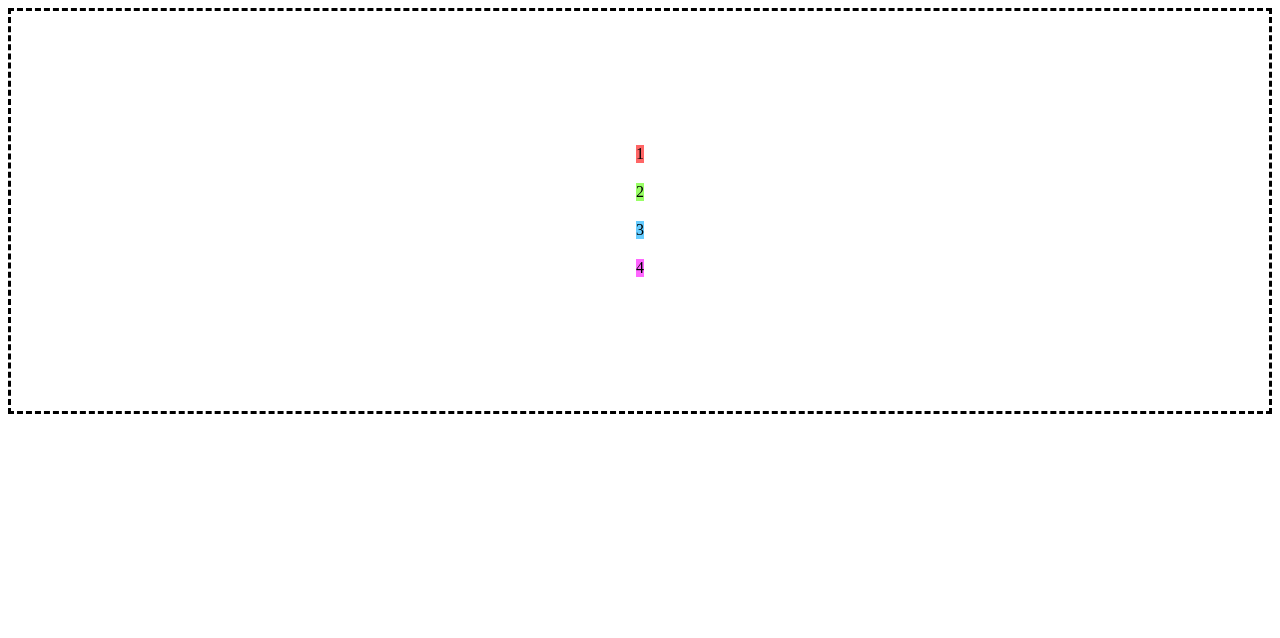
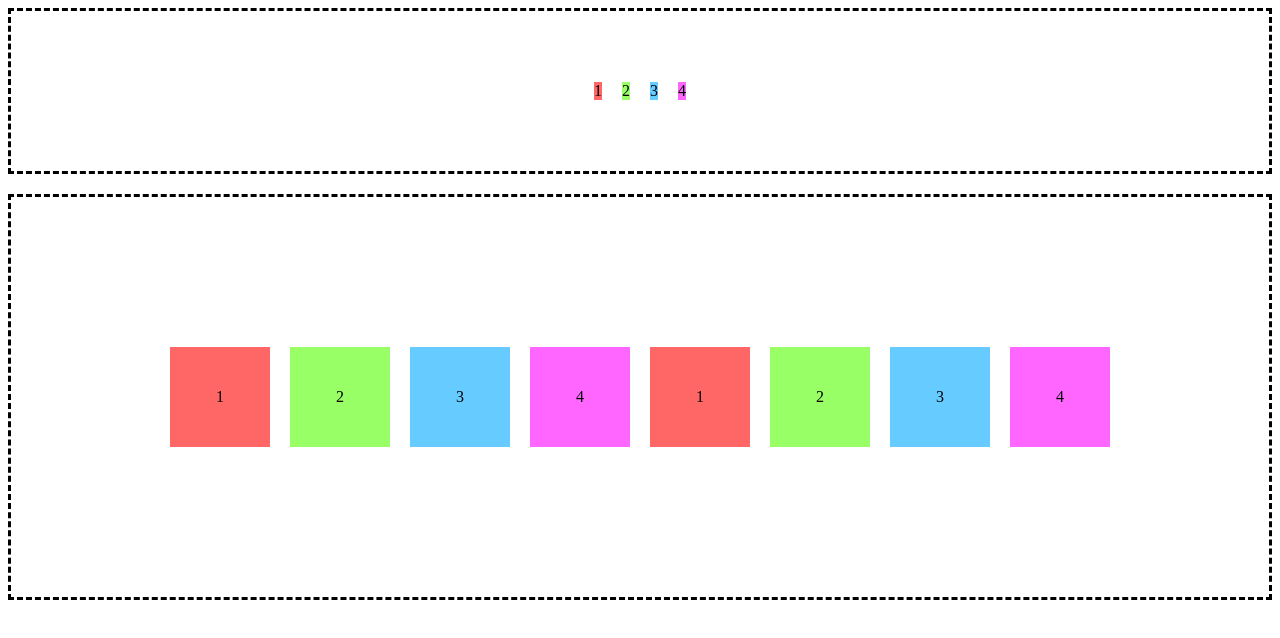
Before and after one commit to IsraellSan7os/Html-Css, a plain HTML site: page Css-flexBox/index.html in a window 1280 px wide. Drawn offline with Linux system fonts and the light colour scheme.

Commit message:
aline-itens flex-wrap

```diff
--- a/Css-flexBox/index.html
+++ b/Css-flexBox/index.html
@@ -13,5 +13,17 @@
       <div class="item" style="--hue: 200">3</div>
       <div class="item" style="--hue: 300">4</div>
     </div>
+
+    <div class="container-multi-line">
+      <div class="item" style="--hue: 0">1</div>
+      <div class="item" style="--hue: 100">2</div>
+      <div class="item" style="--hue: 200">3</div>
+      <div class="item" style="--hue: 300">4</div>
+
+      <div class="item" style="--hue: 0">1</div>
+      <div class="item" style="--hue: 100">2</div>
+      <div class="item" style="--hue: 200">3</div>
+      <div class="item" style="--hue: 300">4</div>
+    </div>
   </body>
 </html>
--- a/Css-flexBox/style.css
+++ b/Css-flexBox/style.css
@@ -47,12 +47,36 @@
 */
 
 .container {
+  height: 20vh;
+
+  display: flex;
+  flex-direction: row;
+  justify-content: center;
+  align-items: center;
+
+  gap: 20px;
+}
+
+.container-multi-line {
+  margin-top: 20px;
+  border: dashed;
   height: 50vh;
 
   display: flex;
-  flex-direction: column;
-  align-items: center;
+  flex-direction: row;
   justify-content: center;
+  /* align-items: center; */
+  align-content: center;
+  gap: 20px;
+  flex-wrap: wrap;
 
-  gap: 20px;
+  .item {
+    width: 100px;
+    height: 100px;
+
+    display: flex;
+    flex-direction: row;
+    justify-content: center;
+    align-items: center;
+  }
 }
```
